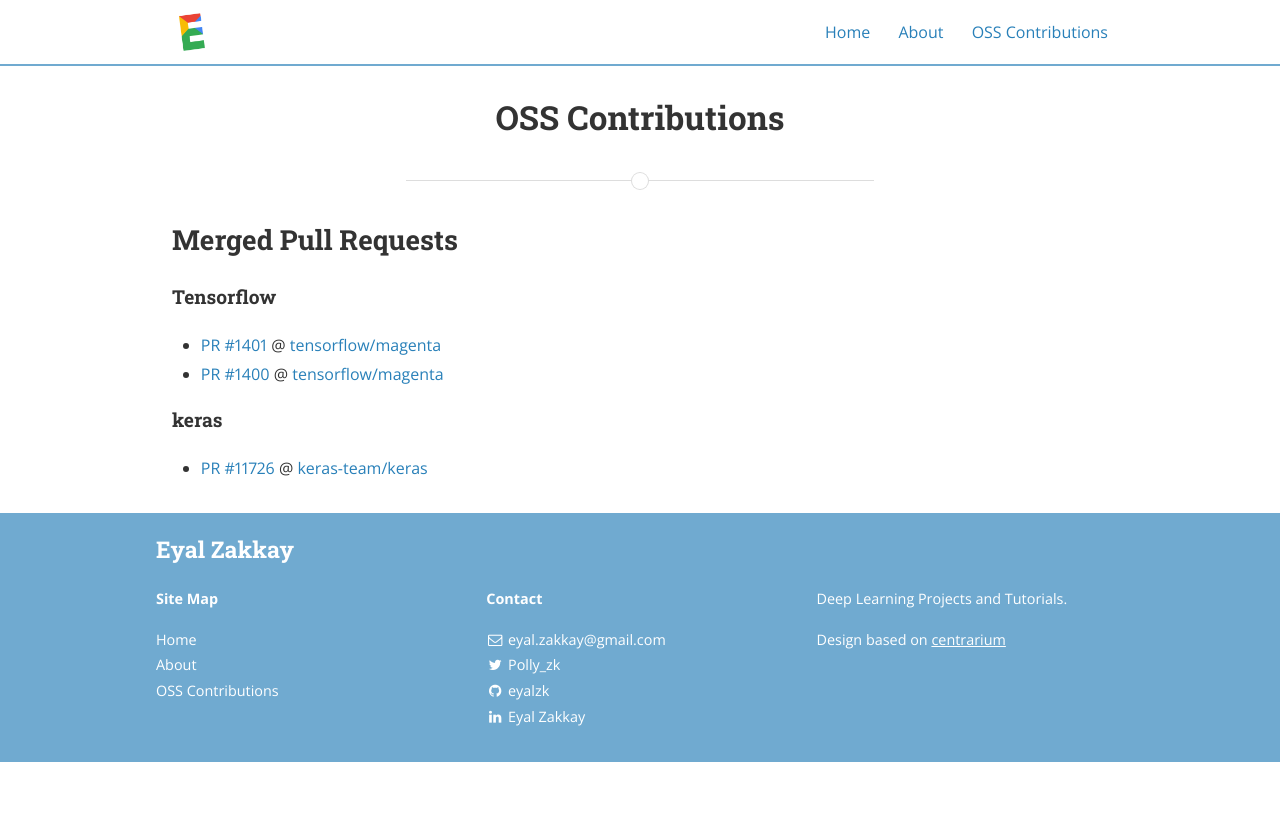
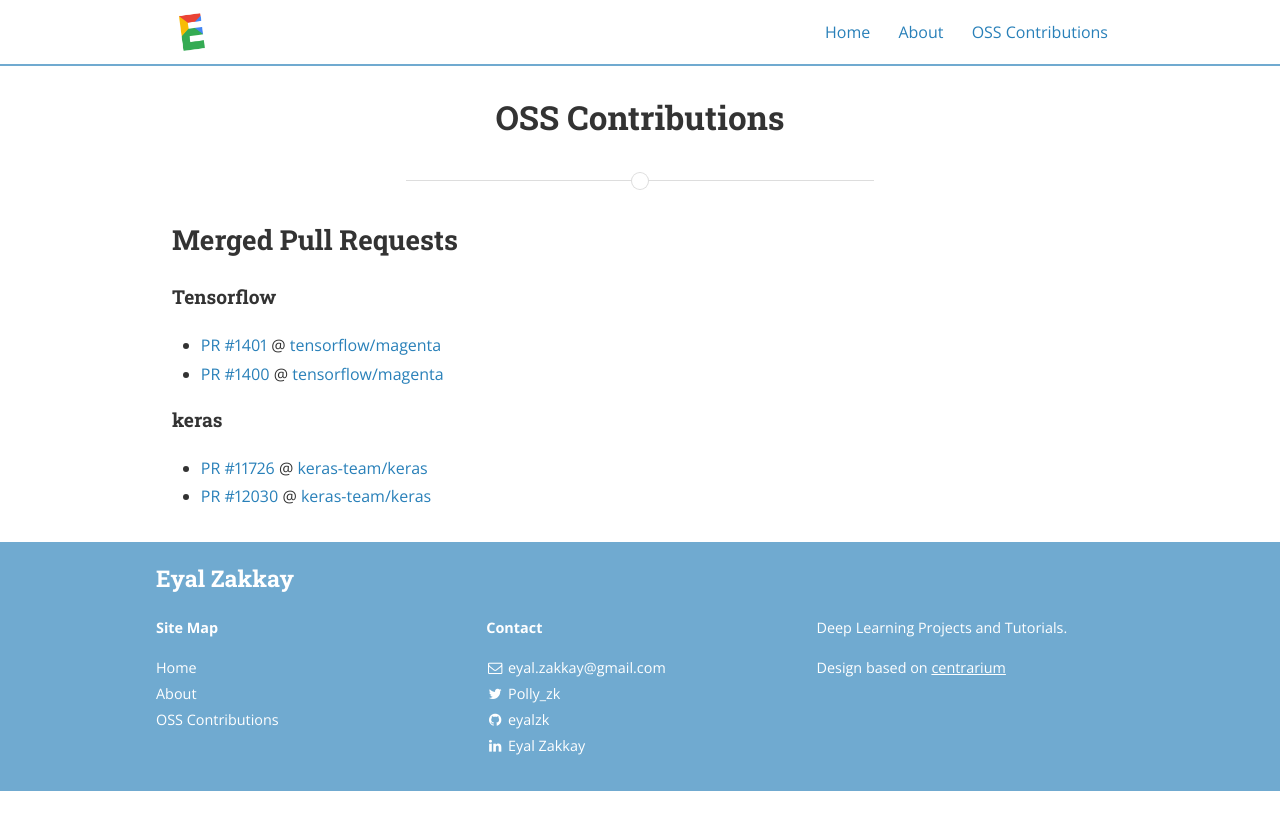
Before and after one commit to eyalzk/eyalzk.github.io, a Jekyll site: the page built from oss.md, in a window 1280 px wide. Shown: the top 830 px of the page. Built offline with Jekyll 4.4.1, drawn with Linux system fonts in a browser that asks for light colours; nearby versions of some CDN libraries.

Commit message:
updated site

```diff
--- a/oss.md
+++ b/oss.md
@@ -12,3 +12,4 @@ permalink: /oss/
 
 #### keras
   - [PR #11726](https://github.com/keras-team/keras/pull/11726) @ [keras-team/keras](https://github.com/keras-team/keras)
+  - [PR #12030](https://github.com/keras-team/keras/pull/12030) @ [keras-team/keras](https://github.com/keras-team/keras)
```
